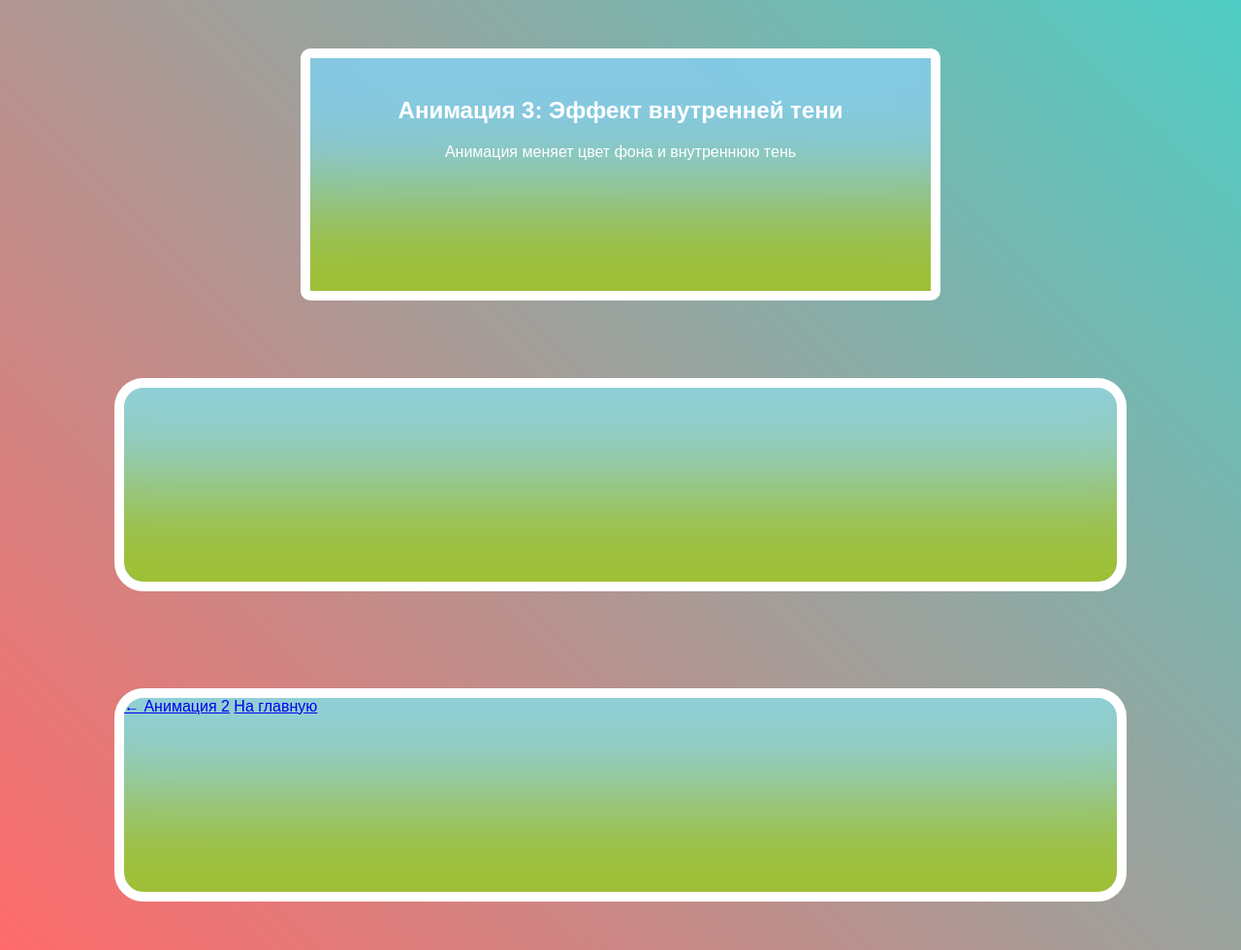
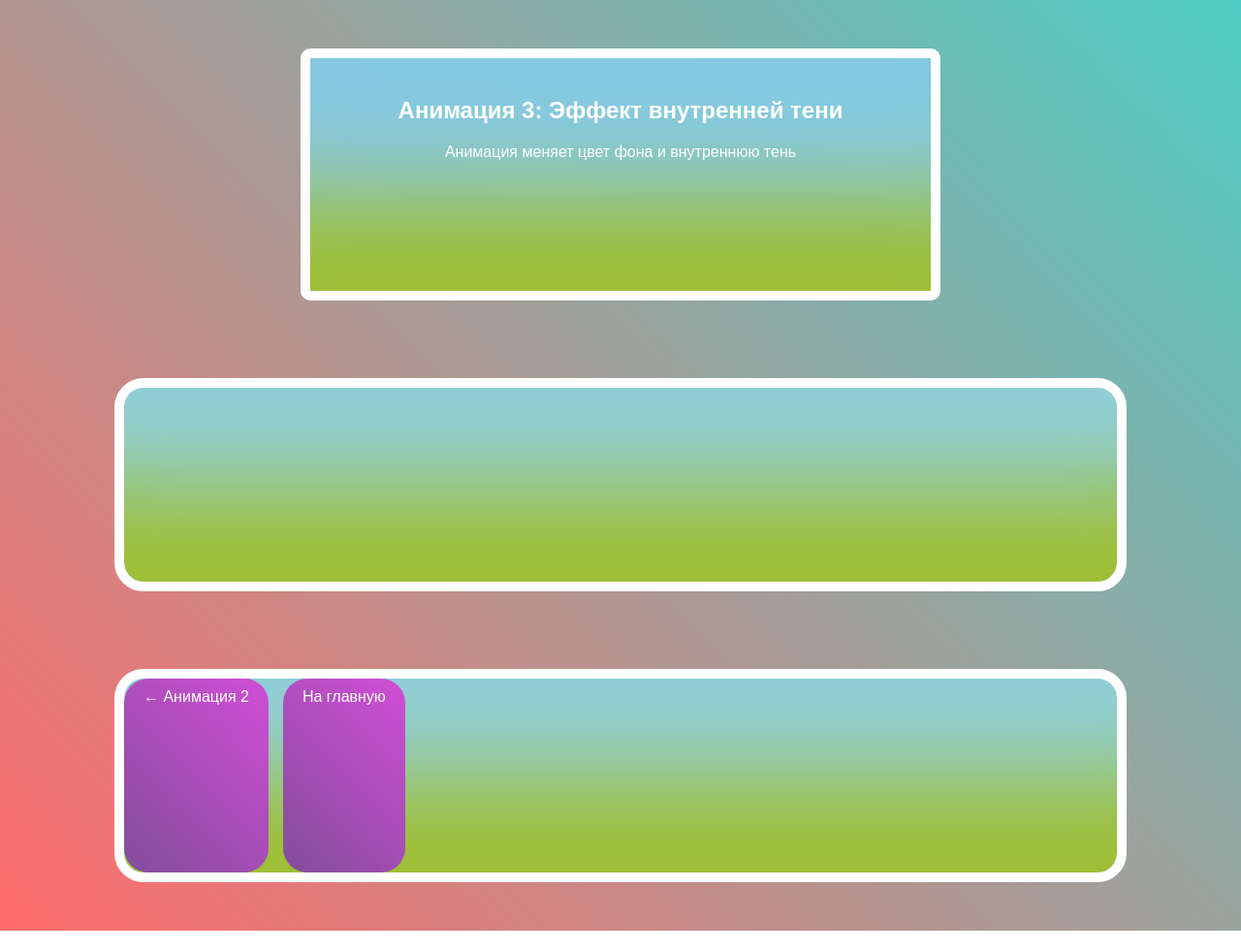
Before and after one commit to evgeniyzaputinazov-hub/fuzzy-fishstick, a plain HTML site: page animation3.html in a window 1280 px wide. Shown: the whole page at 97% size. Drawn offline with Linux system fonts and the light colour scheme.

Commit message:
Update animation3.css

```diff
--- a/animation3.css
+++ b/animation3.css
@@ -41,9 +41,13 @@ BODY {
     max-width: 600px;
 }
 
-.prev-btn {
-    display: inline-block;
+.navigation {
+    display: flex;
+    gap: 15px;
     margin-top: 30px;
+}
+
+.nav-btn {
     padding: 10px 20px;
     background: linear-gradient(45deg, #834d9b, #d04ed6);
     color: white;
@@ -52,7 +56,7 @@ BODY {
     transition: all 0.3s;
 }
 
-.prev-btn:hover {
+.nav-btn:hover {
     transform: scale(1.05);
     box-shadow: 0 5px 15px rgba(0,0,0,0.2);
 }
```
